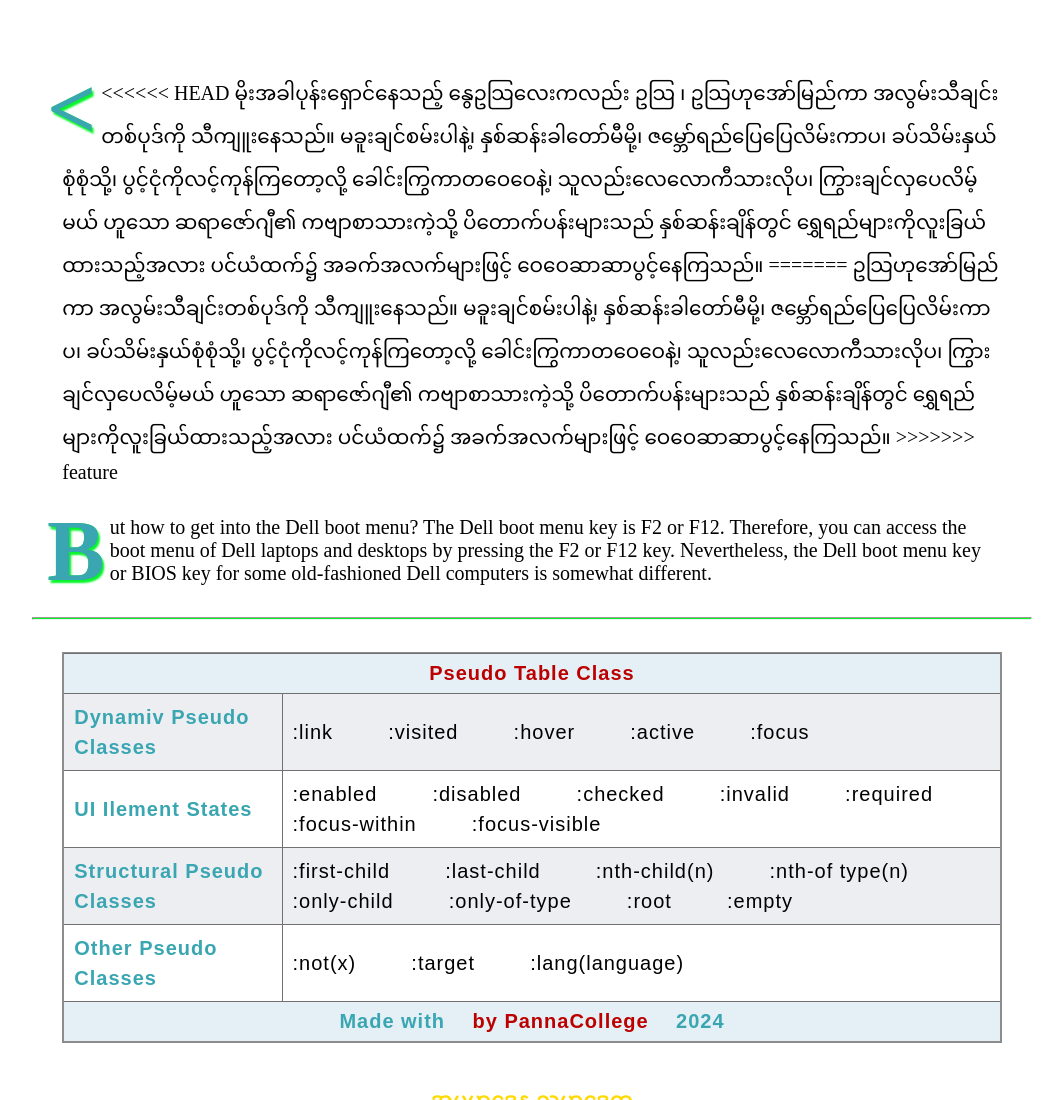
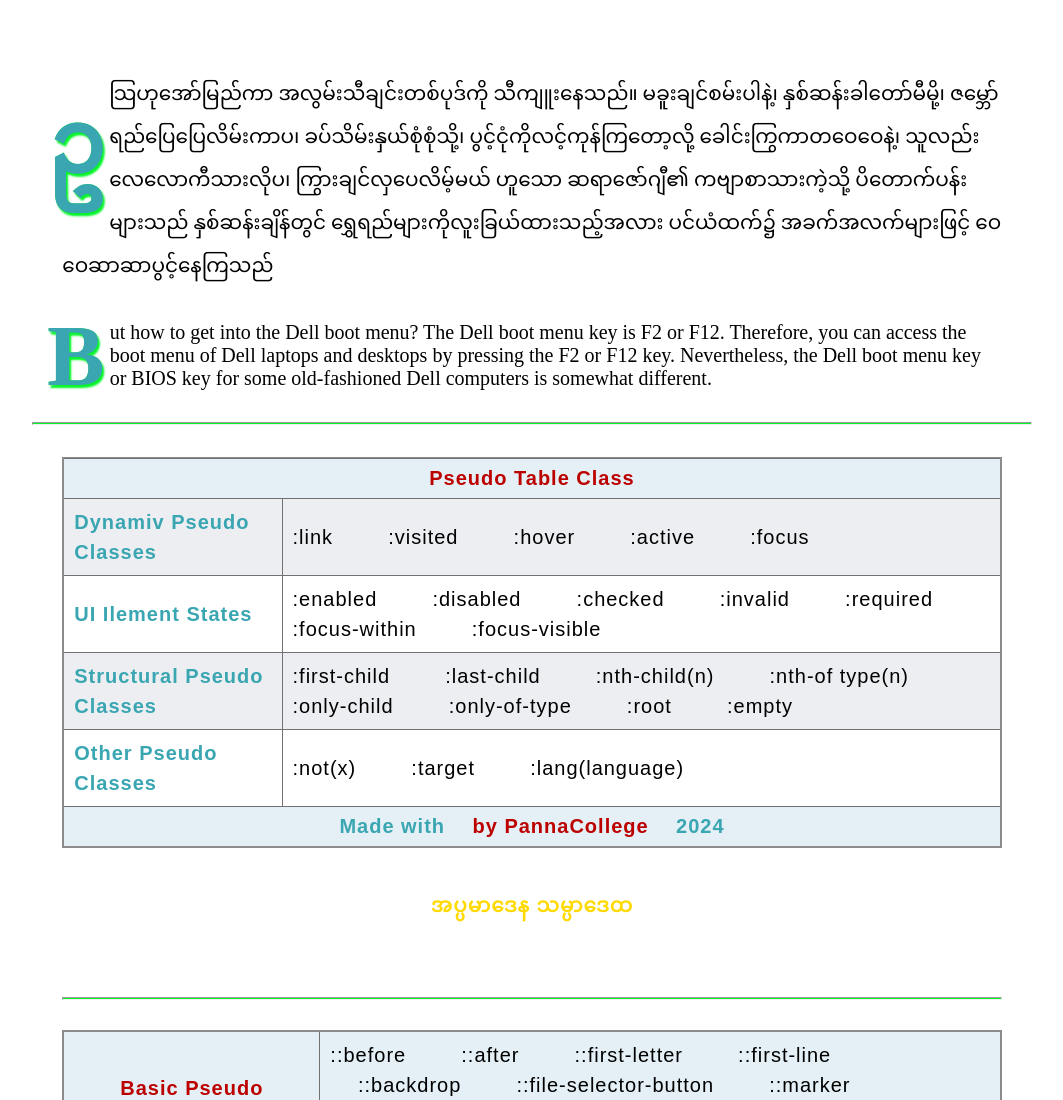
Before and after one commit to Chandadhika/padamyar, a plain HTML site: page index.html in a window 1280 px wide. Shown: the top 1100 px of the page, without its empty margins (108-1171 px from the left). Drawn offline with Linux system fonts and the light colour scheme.

Commit message:
update anyone file

```diff
--- a/index.html
+++ b/index.html
@@ -13,11 +13,7 @@
         <article>
             <!-- myanmar varsion -->
             <p>
-<<<<<<< HEAD
-                မိုးအခါပုန်းရှောင်နေသည့် နွေဥသြလေးကလည်း ဥသြ ၊ ဥသြဟုအော်မြည်ကာ အလွမ်းသီချင်းတစ်ပုဒ်ကို သီကျူးနေသည်။ မခူးချင်စမ်းပါနဲ့၊ နှစ်ဆန်းခါတော်မီမို့၊ ဇမ္ဘော်ရည်ပြေပြေလိမ်းကာပ၊ ခပ်သိမ်းနှယ်စုံစုံသို့၊ ပွင့်ငုံကိုလင့်ကုန်ကြတော့လို့ ခေါင်းကြွကာတဝေဝေနဲ့၊ သူလည်းလေလောကီသားလိုပ၊ ကြွားချင်လှပေလိမ့်မယ် ဟူသော ဆရာဇော်ဂျီ၏ ကဗျာစာသားကဲ့သို့ ပိတောက်ပန်းများသည် နှစ်ဆန်းချိန်တွင် ရွှေရည်များကိုလူးခြယ်ထားသည့်အလား ပင်ယံထက်၌ အခက်အလက်များဖြင့် ဝေဝေဆာဆာပွင့်နေကြသည်။
-=======
-                ဥသြဟုအော်မြည်ကာ အလွမ်းသီချင်းတစ်ပုဒ်ကို သီကျူးနေသည်။ မခူးချင်စမ်းပါနဲ့၊ နှစ်ဆန်းခါတော်မီမို့၊ ဇမ္ဘော်ရည်ပြေပြေလိမ်းကာပ၊ ခပ်သိမ်းနှယ်စုံစုံသို့၊ ပွင့်ငုံကိုလင့်ကုန်ကြတော့လို့ ခေါင်းကြွကာတဝေဝေနဲ့၊ သူလည်းလေလောကီသားလိုပ၊ ကြွားချင်လှပေလိမ့်မယ် ဟူသော ဆရာဇော်ဂျီ၏ ကဗျာစာသားကဲ့သို့ ပိတောက်ပန်းများသည် နှစ်ဆန်းချိန်တွင် ရွှေရည်များကိုလူးခြယ်ထားသည့်အလား ပင်ယံထက်၌ အခက်အလက်များဖြင့် ဝေဝေဆာဆာပွင့်နေကြသည်။
->>>>>>> feature
+                ဥသြဟုအော်မြည်ကာ အလွမ်းသီချင်းတစ်ပုဒ်ကို သီကျူးနေသည်။ မခူးချင်စမ်းပါနဲ့၊ နှစ်ဆန်းခါတော်မီမို့၊ ဇမ္ဘော်ရည်ပြေပြေလိမ်းကာပ၊ ခပ်သိမ်းနှယ်စုံစုံသို့၊ ပွင့်ငုံကိုလင့်ကုန်ကြတော့လို့ ခေါင်းကြွကာတဝေဝေနဲ့၊ သူလည်းလေလောကီသားလိုပ၊ ကြွားချင်လှပေလိမ့်မယ် ဟူသော ဆရာဇော်ဂျီ၏ ကဗျာစာသားကဲ့သို့ ပိတောက်ပန်းများသည် နှစ်ဆန်းချိန်တွင် ရွှေရည်များကိုလူးခြယ်ထားသည့်အလား ပင်ယံထက်၌ အခက်အလက်များဖြင့် ဝေဝေဆာဆာပွင့်နေကြသည်
             </p>
         </article>
 
```
